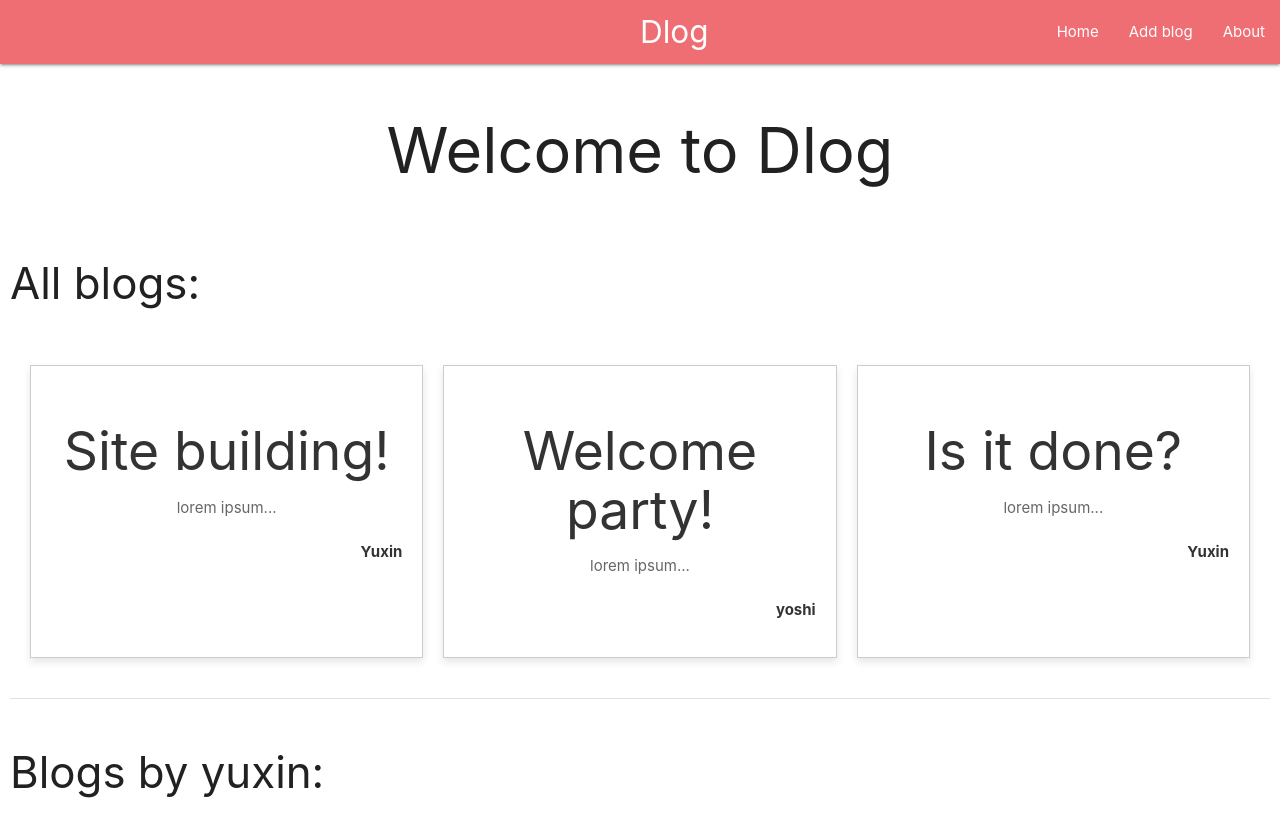
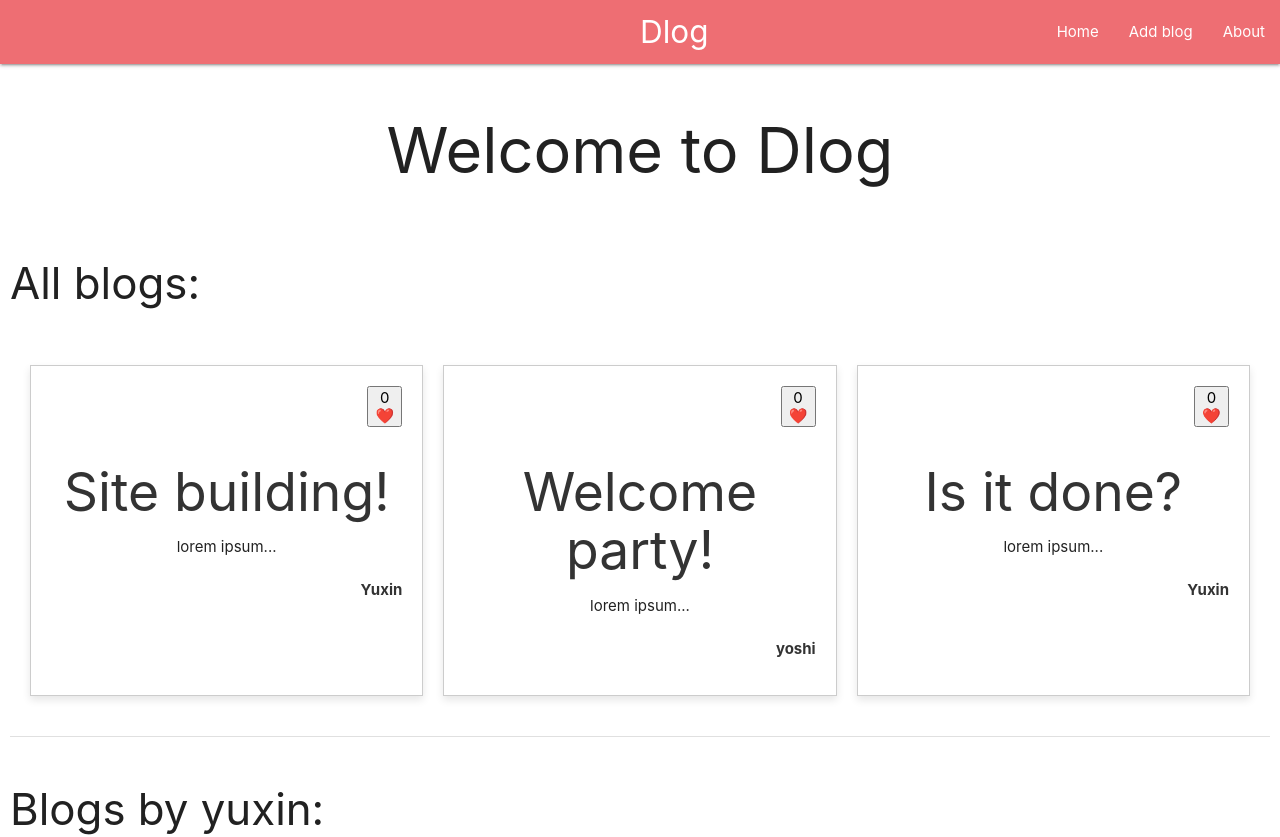
Before and after one commit to Chimpdu/Dblog, a React (Create React App) app: page / in a window 1280 px wide. Shown: the top 837 px of the page. Built offline with nearby package versions, Linux system fonts and the light colour scheme.

Commit message:
likes counter added

```diff
--- a/src/App.js
+++ b/src/App.js
@@ -9,15 +9,23 @@ import { useState } from 'react';
 
 function App() {
   const [blogs, setBlogs] = useState([
-    { title: 'Site building!', body: 'lorem ipsum...', author: 'Yuxin', id: 1 },
-    { title: 'Welcome party!', body: 'lorem ipsum...', author: 'yoshi', id: 2 },
-    { title: 'Is it done?', body: 'lorem ipsum...', author: 'Yuxin', id: 3 }
+    { title: 'Site building!', body: 'lorem ipsum...', author: 'Yuxin', id: 1, likes: 0},
+    { title: 'Welcome party!', body: 'lorem ipsum...', author: 'yoshi', id: 2, likes: 0 },
+    { title: 'Is it done?', body: 'lorem ipsum...', author: 'Yuxin', id: 3, likes: 0 }
   ]);
+
 const deleteBlog = (id) => {
     setBlogs(blogs.filter((blog)=>{return blog.id !== id}))
 }
 const addBlog = (blog) => {
   setBlogs([...blogs, blog]);
+}
+const updateLikes = (blog) => {
+  blogs.forEach((element) => {
+    if (element.id === blog.id) {
+      element.likes = blog.likes;
+    }
+  });
 }
 
   return (
@@ -25,11 +33,10 @@ const addBlog = (blog) => {
       <div className="App">
         <Nav/>
         <Routes>
-          <Route path='/' element={<Home blogs={blogs} deleteBlog={deleteBlog}/>}></Route>
+          <Route path='/' element={<Home blogs={blogs} deleteBlog={deleteBlog} updateLikes={updateLikes}/>}></Route>
           <Route path='/about' element={<About/>}></Route>
           <Route path ='/add' element={<AddBlog addBlog={addBlog}/>}></Route>
         </Routes>
-
       </div>
     </Router>
   );
--- a/src/components/AddBlog.js
+++ b/src/components/AddBlog.js
@@ -12,7 +12,7 @@ function AddBlog({addBlog}) {
         event.preventDefault();
         /* At this moment id is mocked using a random number */
         const id = Math.floor(Math.random()*1000000+1000);
-        const blog = {title, body: post, author, id};
+        const blog = {title, body: post, author, id, likes:0};
         addBlog(blog);
         setAuthor("");
         setTitle("");
--- /dev/null
+++ b/src/components/Blog.js
@@ -0,0 +1,43 @@
+import { useState } from 'react';
+
+function Blog({blog, deleteBlog, updateLikes}) {
+    const [hoveredBlogId, setHoveredBlogId] = useState(null);
+
+    const onMouseOver = (id) => {
+        setHoveredBlogId(id);
+    };
+
+    const onMouseLeave = () => {
+        setHoveredBlogId(null);
+    };
+
+    const onClickLikeCounter = () => {
+        const updatedLikes = blog.likes + 1; // Increment the likes for the current blog
+        const updatedBlog = { ...blog, likes: updatedLikes };
+        updateLikes(updatedBlog);
+    }
+    return (
+        <div
+                    className="blog-card"
+                    key={blog.id}
+                    onMouseOver={() => onMouseOver(blog.id)}
+                    onMouseLeave={onMouseLeave}
+                >
+            <button className='like-counter' onClick={onClickLikeCounter}> {blog.likes} ❤️</button>
+            <h2>{blog.title}</h2>
+            <p className='blog-body'>{blog.body}</p>
+            <p className='blog-author'>{blog.author}</p>
+            {hoveredBlogId === blog.id && (
+            <button
+                        className='waves-effect waves-light btn blog-del-btn'
+                        onClick={() => deleteBlog(blog.id)}
+                    >
+                        Delete
+                    </button>
+            )}
+        </div>
+
+    )
+}
+
+export default Blog
--- a/src/components/Blogs.js
+++ b/src/components/Blogs.js
@@ -1,38 +1,14 @@
-import React, { useState } from 'react';
+import Blog from './Blog';
 
-function Blogs({ blogs, deleteBlog }) {
-    const [hoveredBlogId, setHoveredBlogId] = useState(null);
+function Blogs({ blogs, deleteBlog, updateLikes}) {
 
-    const onMouseOver = (id) => {
-        setHoveredBlogId(id);
-    };
-
-    const onMouseLeave = () => {
-        setHoveredBlogId(null);
-    };
 
     return (
         <div className='blogs'>
-            {blogs.map((blog) => (
-                <div
-                    className="blog-card"
-                    key={blog.id}
-                    onMouseOver={() => onMouseOver(blog.id)}
-                    onMouseLeave={onMouseLeave}
-                >
-                    <h2>{blog.title}</h2>
-                    <p>{blog.body}</p>
-                    <p>{blog.author}</p>
-                    {hoveredBlogId === blog.id && (
-                        <button
-                            className='waves-effect waves-light btn blog-del-btn'
-                            onClick={() => deleteBlog(blog.id)}
-                        >
-                            Delete
-                        </button>
-                    )}
-                </div>
-            ))}
+            {blogs.map((blog)=> {
+                return (<Blog key={blog.id} blog={blog} deleteBlog={deleteBlog} updateLikes={updateLikes}/>)
+            })}
+
         </div>
     );
 }
--- a/src/components/Home.js
+++ b/src/components/Home.js
@@ -1,15 +1,15 @@
 import React from 'react'
 import Blogs from './Blogs'
-function Home({blogs, deleteBlog}) {
+function Home({blogs, deleteBlog, updateLikes}) {
 
   return (
     <div className='home'>
       <h1>Welcome to Dlog</h1>
       <h3 className='secondary-header'> All blogs:</h3>
-      <Blogs blogs = {blogs} deleteBlog = {deleteBlog}/>
+      <Blogs blogs = {blogs} deleteBlog = {deleteBlog} updateLikes={updateLikes}/>
       <div className="divider"></div>
       <h3 className='secondary-header'> Blogs by yuxin:</h3>
-      <Blogs blogs = {blogs.filter((blog)=> {return blog.author=== "Yuxin"})} deleteBlog = {deleteBlog}/>
+      <Blogs blogs = {blogs.filter((blog)=> {return blog.author=== "Yuxin"})} deleteBlog = {deleteBlog} updateLikes={updateLikes}/>
     </div>
   )
 }
--- a/src/index.css
+++ b/src/index.css
@@ -37,7 +37,9 @@ code {
 .blog-card:hover {
   transform: scale(1.05); /* Scales up the card slightly on hover */
 }
-
+.like_button {
+  text-align: right;
+}
 @media (min-width: 1025px) {
   /* For large screens */
   .blogs {
@@ -68,18 +70,21 @@ code {
 }
 
 /* Styling for the body text */
-.blog-card p {
+.blog-body p {
   color: #666; /* Medium grey color */
   line-height: 1.6; /* More readable line height */
 }
 
 /* Styling for the author name */
-.blog-card p:nth-child(3){
+.blog-author{
   text-align: right;
   color: #333;
   font-weight: bold;
   margin-top: 20px;
 }
+.like-counter {
+  margin-left: 90%;
+}
 .secondary-header {
   text-align: left;
 }
```
